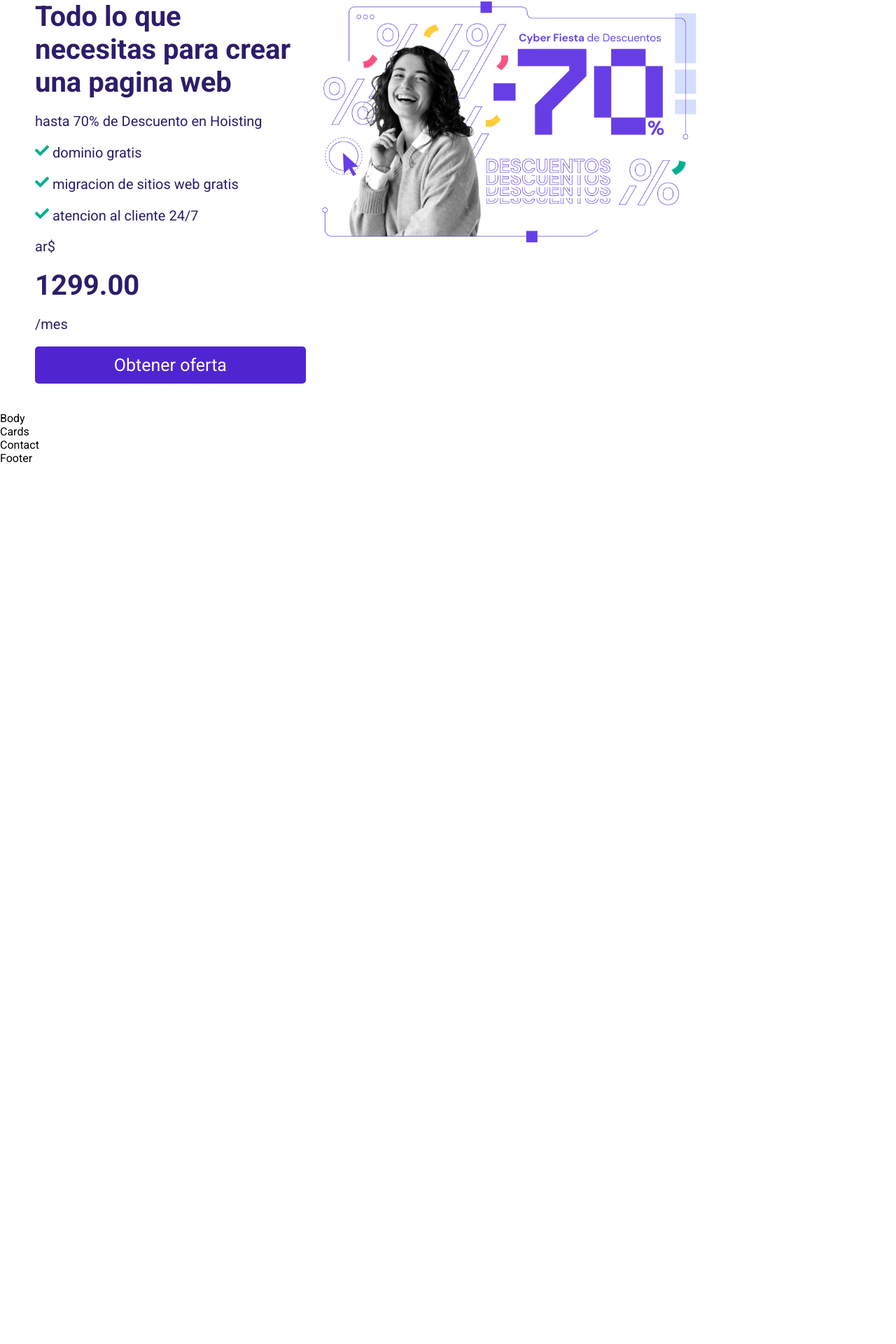
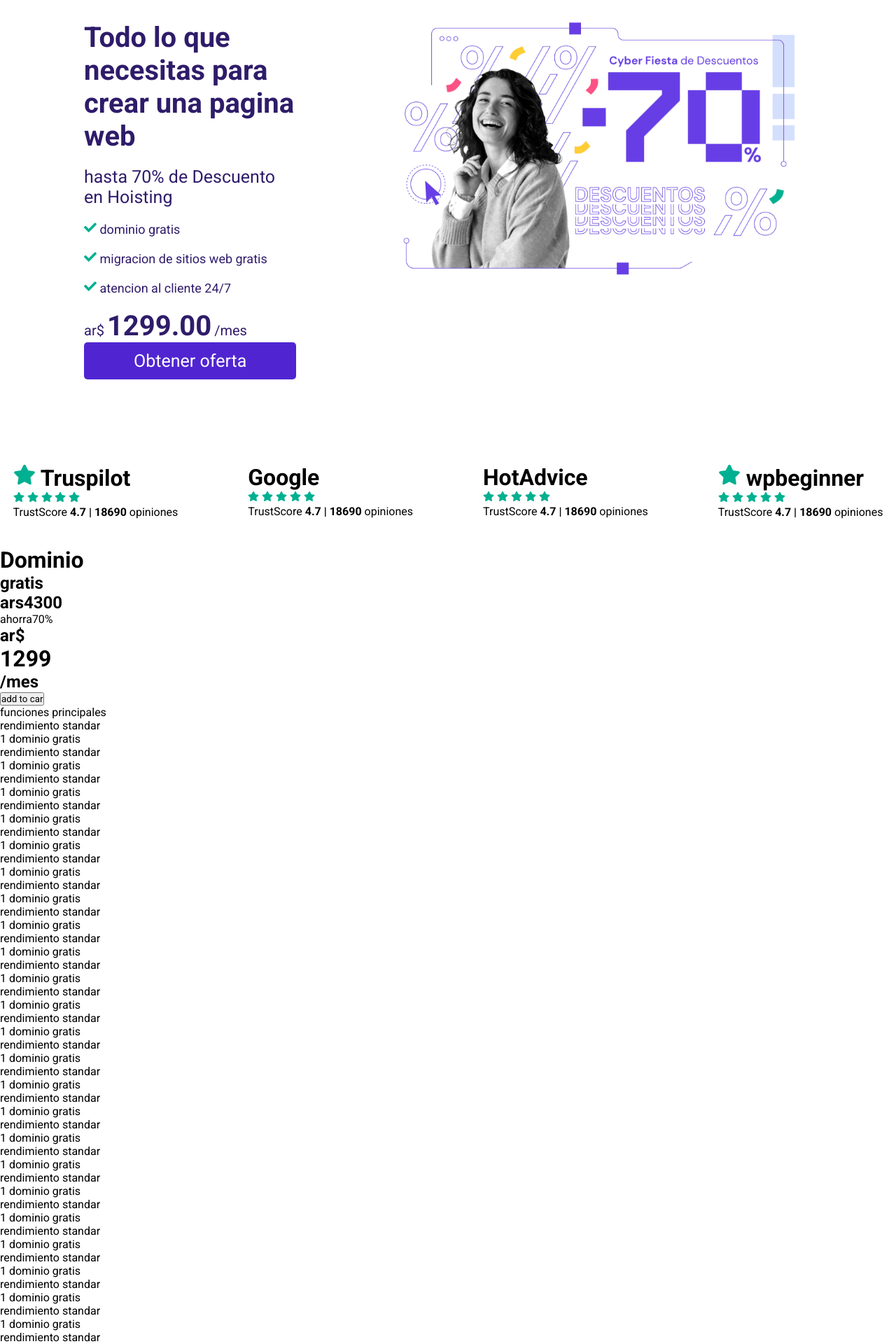
Before and after one commit to kevinduhamelhayes/Hostinger-clone, a React (Vite) app: page / in a window 1280 px wide. Shown: the part 124-2044 px from the top of the page at 70% size. Before the commit the page ends 800 px from the top, so only its background shows below. Built offline with nearby package versions, Linux system fonts and the light colour scheme.

Commit message:
add main and body

```diff
--- a/src/components/Body.jsx
+++ b/src/components/Body.jsx
@@ -1,8 +1,54 @@
-import React from 'react'
 
+import "./styles/body.css"
+import { FaStar } from "react-icons/fa"
 const Body = () => {
   return (
-    <div>Body</div>
+    <main className="main">
+      <div className="first">
+        <h1 className="title-puntuation">
+          <FaStar color="#00B090" /> Truspilot
+        </h1>
+        <div className="stars">
+          <FaStar color="#00B090" /> <FaStar color="#00B090" /> <FaStar color="#00B090" /> <FaStar color="#00B090" /> <FaStar color="#00B090" />{" "}
+        </div>
+        <span className="subtitle-puntiation">TrustScore</span>{" "}
+        <strong className="strong-puntuation">4.7 | 18690</strong>
+        <span className="subtitle-puntiation"> opiniones</span>
+      </div>
+      <div className="first">
+        <h1 className="title-puntuation">
+          Google
+        </h1>
+        <div className="stars">
+          <FaStar color="#00B090" /> <FaStar color="#00B090" /> <FaStar color="#00B090" /> <FaStar color="#00B090" /> <FaStar color="#00B090" />{" "}
+        </div>
+        <span className="subtitle-puntiation">TrustScore</span>{" "}
+        <strong className="strong-puntuation">4.7 | 18690</strong>
+        <span className="subtitle-puntiation"> opiniones</span>
+      </div>
+      <div className="first">
+        <h1 className="title-puntuation">
+          HotAdvice
+        </h1>
+        <div className="stars">
+          <FaStar color="#00B090" /> <FaStar color="#00B090" /> <FaStar color="#00B090" /> <FaStar color="#00B090" /> <FaStar color="#00B090" />{" "}
+        </div>
+        <span className="subtitle-puntiation">TrustScore</span>{" "}
+        <strong className="strong-puntuation">4.7 | 18690</strong>
+        <span className="subtitle-puntiation"> opiniones</span>
+      </div>
+      <div className="first">
+        <h1 className="title-puntuation">
+          <FaStar color="#00B090" /> wpbeginner
+        </h1>
+        <div className="stars">
+          <FaStar color="#00B090" /> <FaStar color="#00B090" /> <FaStar color="#00B090" /> <FaStar color="#00B090" /> <FaStar color="#00B090" />{" "}
+        </div>
+        <span className="subtitle-puntiation">TrustScore</span>{" "}
+        <strong className="strong-puntuation">4.7 | 18690</strong>
+        <span className="subtitle-puntiation"> opiniones</span>
+      </div>
+    </main>
   )
 }
 
--- a/src/components/Cards.jsx
+++ b/src/components/Cards.jsx
@@ -2,7 +2,85 @@ import React from 'react'
 
 const Cards = () => {
   return (
-    <div>Cards</div>
+    <div className='container-ppal'>
+      <div className='container-cards'>
+        <div className='card'>
+          <div className='card-header'>
+            <h1 className='card-title'>Dominio</h1>
+            <h2 className='card-subtitle'>gratis</h2>
+            <h2 className="price-tach">ars4300</h2>
+            <span className='ahorro'>ahorra70%</span>
+            <h2 className="inline">ar$</h2>
+            <h1 className='price-inline'>1299</h1>
+            <h2 className="inline">/mes</h2>
+            <h2 className='2frees'></h2>
+            <button className="car">add to car</button>
+            <div className='ppal-funtions'>funciones principales
+              <ul className='funtions'>
+                <li className="li-funtions">rendimiento standar</li>
+                <li className="li-funtions">1 dominio gratis</li>
+                <li className="li-funtions">rendimiento standar</li>
+                <li className="li-funtions">1 dominio gratis</li>
+                <li className="li-funtions">rendimiento standar</li>
+                <li className="li-funtions">1 dominio gratis</li>
+                <li className="li-funtions">rendimiento standar</li>
+                <li className="li-funtions">1 dominio gratis</li>
+              </ul>
+              <ul className='funtions'>
+                <li className="li-funtions">rendimiento standar</li>
+                <li className="li-funtions">1 dominio gratis</li>
+                <li className="li-funtions">rendimiento standar</li>
+                <li className="li-funtions">1 dominio gratis</li>
+                <li className="li-funtions">rendimiento standar</li>
+                <li className="li-funtions">1 dominio gratis</li>
+                <li className="li-funtions">rendimiento standar</li>
+                <li className="li-funtions">1 dominio gratis</li>
+              </ul>
+              <ul className='funtions'>
+                <li className="li-funtions">rendimiento standar</li>
+                <li className="li-funtions">1 dominio gratis</li>
+                <li className="li-funtions">rendimiento standar</li>
+                <li className="li-funtions">1 dominio gratis</li>
+                <li className="li-funtions">rendimiento standar</li>
+                <li className="li-funtions">1 dominio gratis</li>
+                <li className="li-funtions">rendimiento standar</li>
+                <li className="li-funtions">1 dominio gratis</li>
+              </ul>
+              <ul className='funtions'>
+                <li className="li-funtions">rendimiento standar</li>
+                <li className="li-funtions">1 dominio gratis</li>
+                <li className="li-funtions">rendimiento standar</li>
+                <li className="li-funtions">1 dominio gratis</li>
+                <li className="li-funtions">rendimiento standar</li>
+                <li className="li-funtions">1 dominio gratis</li>
+                <li className="li-funtions">rendimiento standar</li>
+                <li className="li-funtions">1 dominio gratis</li>
+              </ul>
+              <ul className='funtions'>
+                <li className="li-funtions">rendimiento standar</li>
+                <li className="li-funtions">1 dominio gratis</li>
+                <li className="li-funtions">rendimiento standar</li>
+                <li className="li-funtions">1 dominio gratis</li>
+                <li className="li-funtions">rendimiento standar</li>
+                <li className="li-funtions">1 dominio gratis</li>
+                <li className="li-funtions">rendimiento standar</li>
+                <li className="li-funtions">1 dominio gratis</li>
+              </ul>
+              <ul className='funtions'>
+                <li className="li-funtions">rendimiento standar</li>
+                <li className="li-funtions">1 dominio gratis</li>
+                <li className="li-funtions">rendimiento standar</li>
+                <li className="li-funtions">1 dominio gratis</li>
+                <li className="li-funtions">rendimiento standar</li>
+                <li className="li-funtions">1 dominio gratis</li>
+                <li className="li-funtions">rendimiento standar</li>
+                <li className="li-funtions">1 dominio gratis</li>
+              </ul>
+              </div>
+            </div>
+            </div>
+            </div>
+    </div>
   )
 }
 
--- a/src/components/Hero.jsx
+++ b/src/components/Hero.jsx
@@ -4,8 +4,8 @@ const Hero = () => {
   return (
     <main className="container-hero">
       <div className="hero-left">
-        <h1>Todo lo que necesitas para crear una pagina web</h1>
-        <h2>hasta 70% de Descuento en Hoisting</h2>
+        <h1 className="h1-title-hero">Todo lo que necesitas para crear una pagina web</h1>
+        <h2 className="h2-subtitle-hero">hasta 70% de Descuento en Hoisting</h2>
         <ul>
           <li>
             <FaCheck color="#00B090" /> dominio gratis
@@ -17,7 +17,9 @@ const Hero = () => {
             <FaCheck color="#00B090"/> atencion al cliente 24/7
           </li>
         </ul>
-        <h2>ar$</h2> <h1>1299.00</h1> <h2>/mes</h2>
+        <div className="containerPrice">
+        <h2 className="h2-hero-in-line">ar$</h2> <h1 className="h1-hero-in-line">1299.00</h1> <h2 className="h2-hero-in-line">/mes</h2>
+        </div>
         <button className="ofert-btn">Obtener oferta</button>
       </div>
       <div className="hero-right">
--- a/src/components/styles/body.css
+++ b/src/components/styles/body.css
@@ -0,0 +1,9 @@
+.main{
+  display: flex;
+  flex-direction: row;
+  justify-content: center;
+  align-items: center;
+  margin-top: 120px;
+  margin-bottom: 40px;
+  column-gap: 100px;
+}
--- a/src/components/styles/hero.css
+++ b/src/components/styles/hero.css
@@ -2,31 +2,46 @@
   display: grid;
   grid-template-columns: 1fr 2fr;
   grid-template-rows: 1fr;
-  margin-top: 40px;
+  margin-top: 70px;
   margin-bottom: 40px;
-  gap: 20px 20px;
-  margin-left: 50px;
+  column-gap: 100px;
+  margin-left: 70px;
   margin-right: 50px;
 }
 .img-hero{
-  width: 70%;
-  height: 70%;
+  margin-left: 50px;
+  width: 80%;
+  height: 80%;
   object-fit: cover;
   border-radius: 10px;
 }
 .hero-left{
   display: flex;
+  margin-left: 50px;
   flex-direction: column;
   justify-content: left;
   align-items: left;
 }
-.hero-left h1{
+.h1-hero-in-line{
+  font-size: 40px;
+  font-weight: 700;
+  color: var(--secondary-color);
+  margin-bottom: 20px;
+  display: inline;
+}
+.h1-title-hero{
   font-size: 40px;
   font-weight: 700;
   color: var(--secondary-color);
   margin-bottom: 20px;
 }
-.hero-left h2{
+.h2-subtitle-hero{
+  font-size: 25px;
+  font-weight: 400;
+  color: var(--secondary-color);
+  margin-bottom: 20px;
+}
+.h2-hero-in-line{
   font-size: 20px;
   font-weight: 400;
   color: var(--secondary-color);
@@ -46,9 +61,15 @@
   border: transparent 2px solid;
 }
 .hero-left li{
-  font-size: 20px;
+  font-size: 18px;
   font-weight: 400;
   color: var(--secondary-color);
-list-style: none;
+  list-style: none;
   margin-bottom: 20px;
 }
+.container-price{
+  display: flex;
+  flex-direction: row;
+  justify-content: left;
+  align-items: left;
+}
```
Also changed, not shown: public/star.svg (added).
